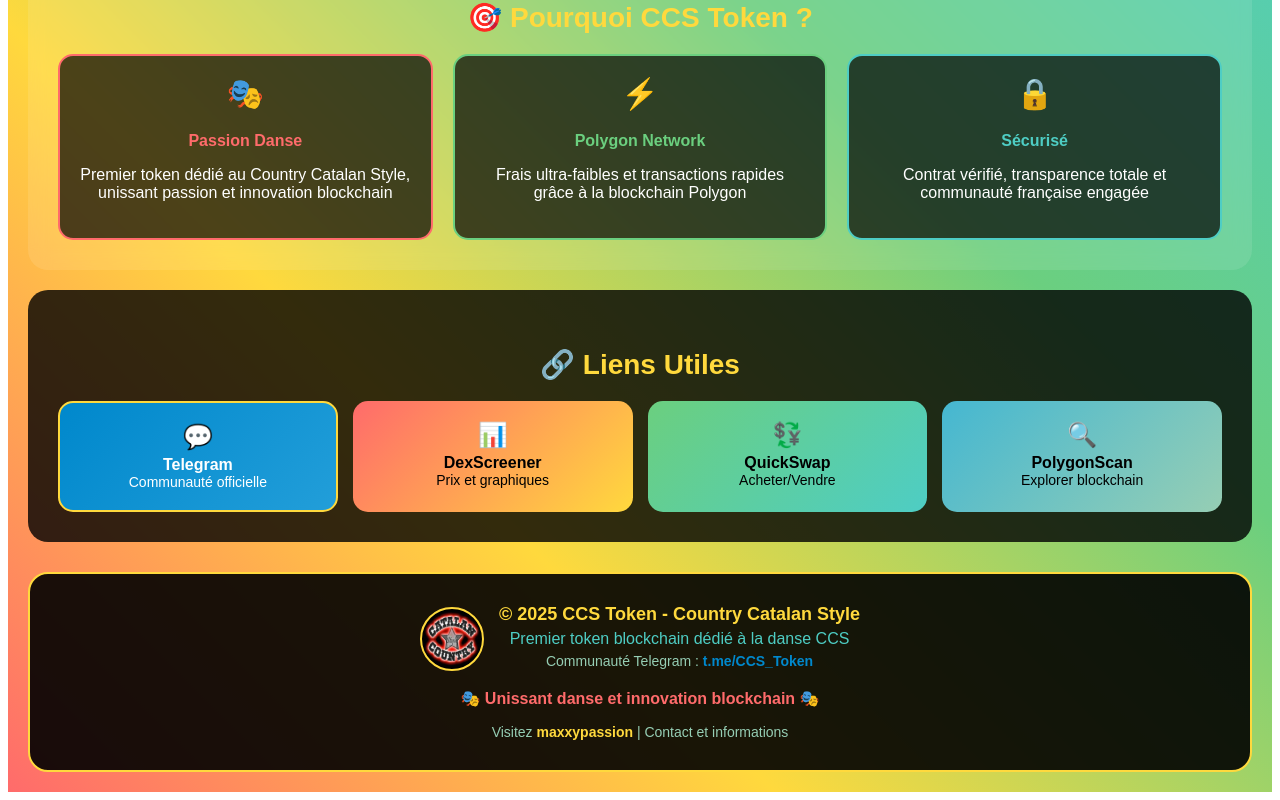
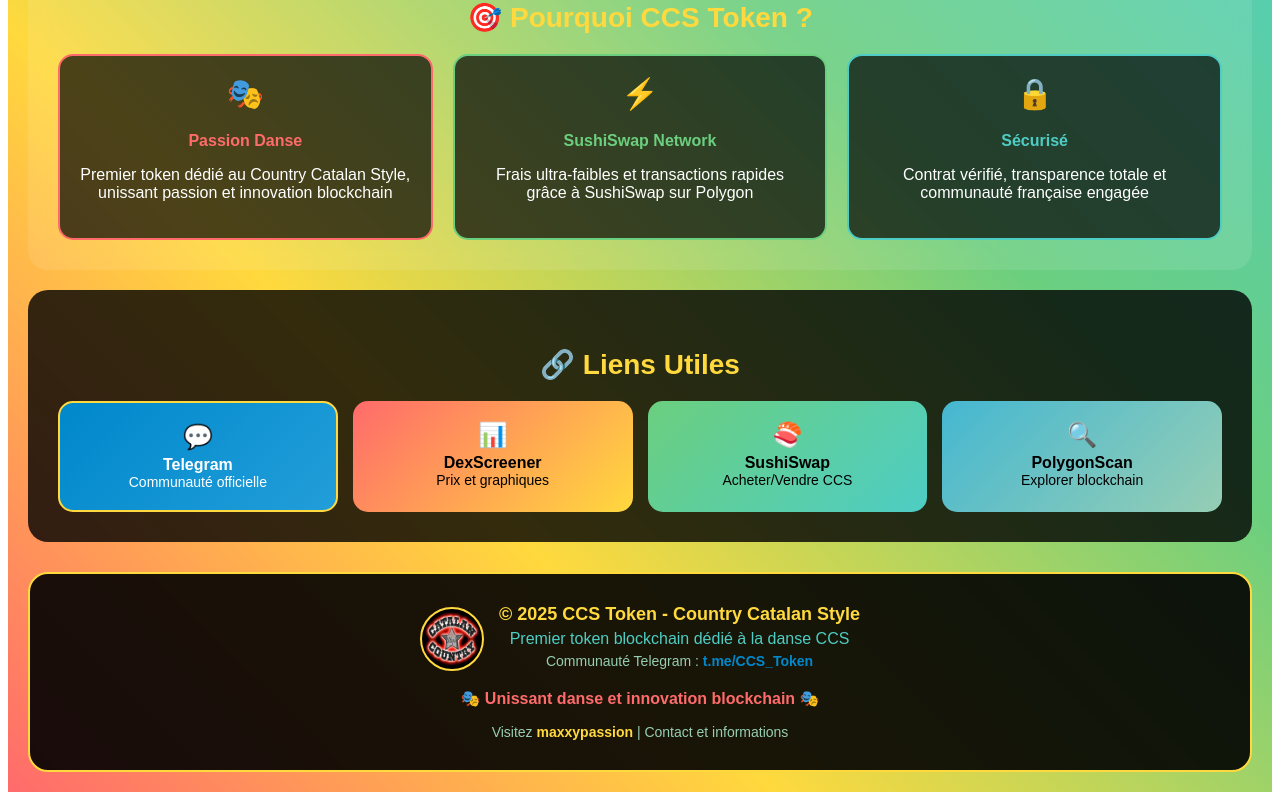
Before and after one commit to cmoalolo/ccs-token-website, a plain HTML site: page index.html in a window 1280 px wide. Shown: the part 1789-2589 px from the top of the page. Drawn offline with Linux system fonts and the light colour scheme; no server answers.

Commit message:
Update index.html
changement sushiswap au lieu de QuickSwap

```diff
--- a/index.html
+++ b/index.html
@@ -92,7 +92,7 @@
                onmouseout="this.style.transform='scale(1)'">
                 📊 Voir le Prix
             </a>
-            <a href="https://quickswap.exchange/#/swap"
+            <a href="https://sushi.com/swap"
                style="background: #ff6b6b; color: white; padding: 10px 20px; border-radius: 25px; text-decoration: none; font-weight: bold; transition: transform 0.3s;"
                onmouseover="this.style.transform='scale(1.05)'"
                onmouseout="this.style.transform='scale(1)'">
@@ -232,8 +232,8 @@
             </div>
             <div style="background: rgba(0,0,0,0.7); padding: 20px; border-radius: 15px; border: 2px solid #6bcf7f;">
                 <div style="font-size: 30px; margin-bottom: 10px;">⚡</div>
-                <h4 style="color: #6bcf7f; margin-bottom: 10px;">Polygon Network</h4>
-                <p>Frais ultra-faibles et transactions rapides grâce à la blockchain Polygon</p>
+                <h4 style="color: #6bcf7f; margin-bottom: 10px;">SushiSwap Network</h4>
+                <p>Frais ultra-faibles et transactions rapides grâce à SushiSwap sur Polygon</p>
             </div>
             <div style="background: rgba(0,0,0,0.7); padding: 20px; border-radius: 15px; border: 2px solid #4ecdc4;">
                 <div style="font-size: 30px; margin-bottom: 10px;">🔒</div>
@@ -263,13 +263,13 @@
                 <div style="font-weight: bold;">DexScreener</div>
                 <div style="font-size: 14px;">Prix et graphiques</div>
             </a>
-            <a href="https://quickswap.exchange/#/swap"
+            <a href="https://sushi.com/swap"
                style="background: linear-gradient(135deg, #6bcf7f, #4ecdc4); color: #000; padding: 20px; border-radius: 15px; text-decoration: none; transition: transform 0.3s;"
                onmouseover="this.style.transform='translateY(-5px)'"
                onmouseout="this.style.transform='translateY(0)'">
-                <div style="font-size: 24px; margin-bottom: 5px;">💱</div>
-                <div style="font-weight: bold;">QuickSwap</div>
-                <div style="font-size: 14px;">Acheter/Vendre</div>
+                <div style="font-size: 24px; margin-bottom: 5px;">🍣</div>
+                <div style="font-weight: bold;">SushiSwap</div>
+                <div style="font-size: 14px;">Acheter/Vendre CCS</div>
             </a>
             <a href="https://polygonscan.com/address/0xfa4F7927054c0700dd51c60C928C6D2eCc4f285f"
                style="background: linear-gradient(135deg, #45b7d1, #96ceb4); color: #000; padding: 20px; border-radius: 15px; text-decoration: none; transition: transform 0.3s;"
```
